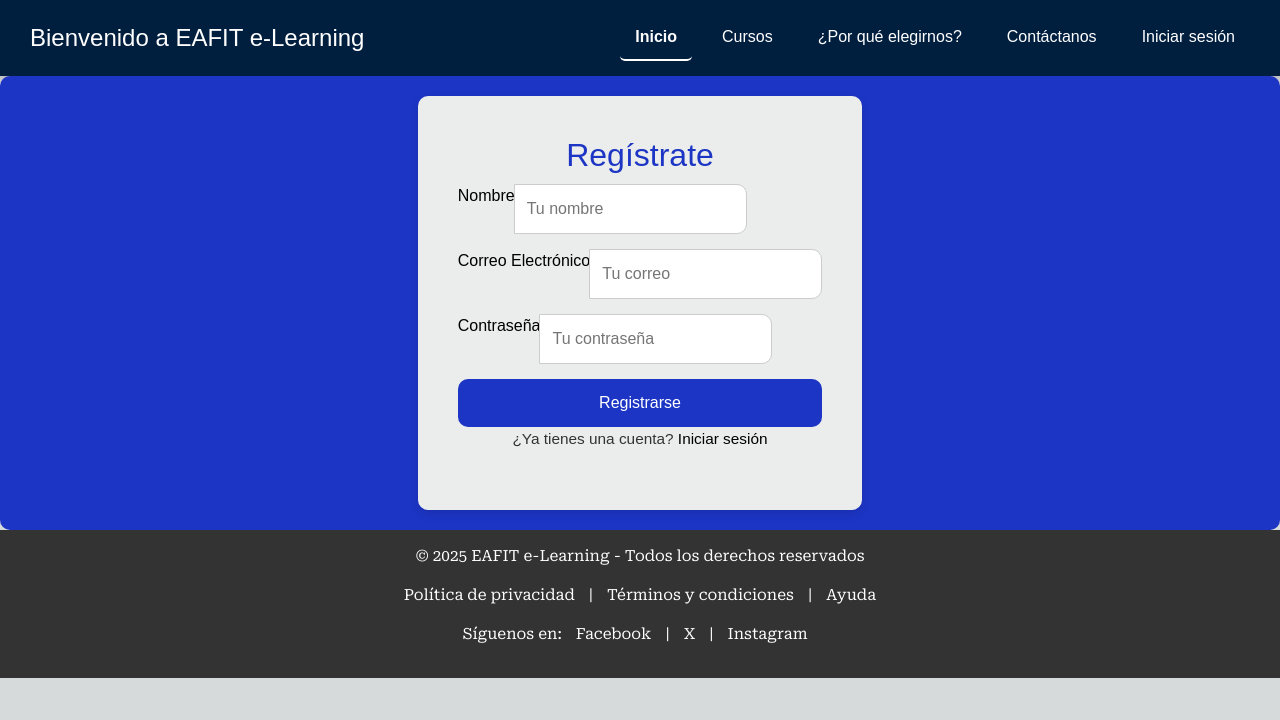
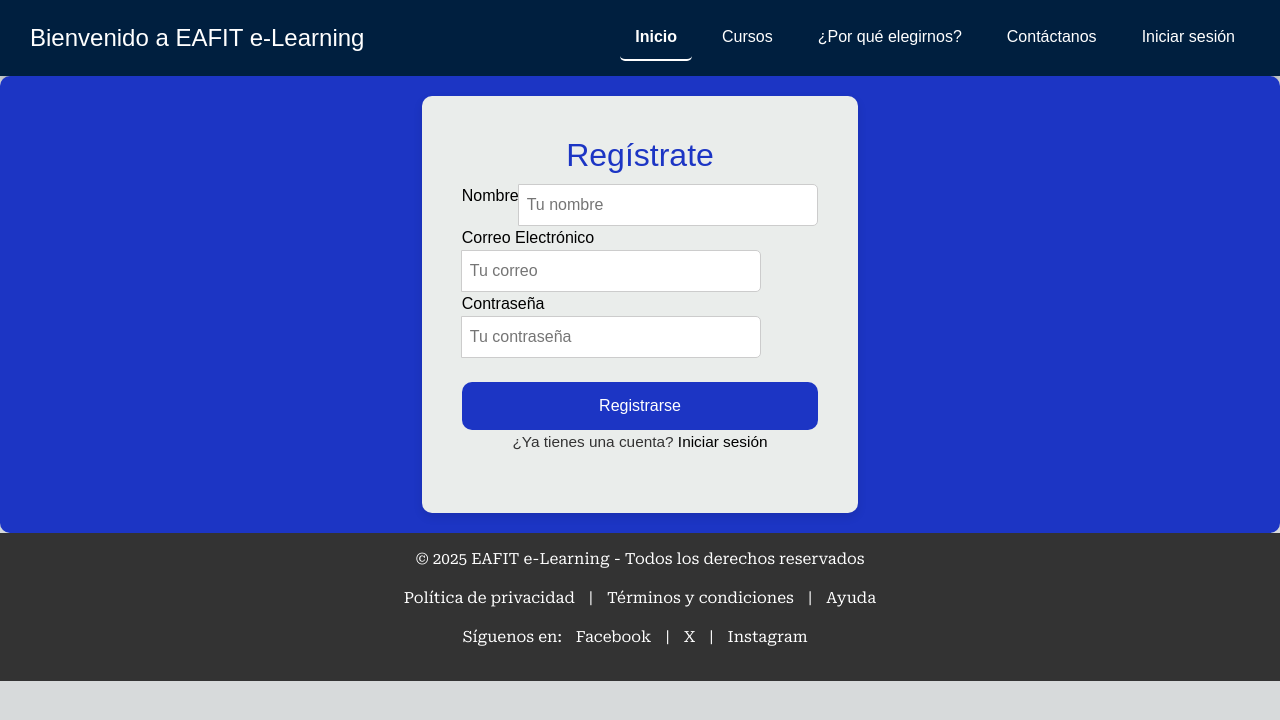
Before and after one commit to rebenew/frontendOmegaCursos, an Angular app: page /signup in a window 1280 px wide. Shown: the top 720 px of the page. Built offline with nearby package versions, Linux system fonts and the light colour scheme.

Commit message:
Improve signup page layout and styling

```diff
--- a/src/app/Pages/signup-page/signup-page.component.html
+++ b/src/app/Pages/signup-page/signup-page.component.html
@@ -3,17 +3,17 @@
         <h2>Regístrate</h2>
         <form>
             <div class="input-group">
-                <label for="name">Nombre</label>
+                <label for="name">Nombre</label><br>
                 <input type="text" id="name" placeholder="Tu nombre" required>
             </div>
             <div class="input-group">
-                <label for="email">Correo Electrónico</label>
+                <label for="email">Correo Electrónico</label><br>
                 <input type="email" id="email" placeholder="Tu correo" required>
             </div>
             <div class="input-group">
-                <label for="password">Contraseña</label>
+                <label for="password">Contraseña</label><br>
                 <input type="password" id="password" placeholder="Tu contraseña" required>
-            </div>
+            </div> <br>
             <button type="submit" class="btn">Registrarse</button>
         </form>
         <p class="login-link">¿Ya tienes una cuenta? <a routerLink="/login2" routerLinkActive="active">Iniciar sesión</a></p>
--- a/src/app/Pages/signup-page/signup-page.component.scss
+++ b/src/app/Pages/signup-page/signup-page.component.scss
@@ -48,12 +48,20 @@ body {
         display: flex;
         flex-direction: column;
 
-        input {
-            padding: 12px;
-            margin-bottom: 15px;
+        // input {
+        //     padding: 12px;
+        //     margin-bottom: 15px;
+        //     border: 1px solid #ccc;
+        //     border-radius: $border-radius;
+        //     background: $input-bg;
+        // }
+
+        .input-group input {
+            width: 100%;
+            max-width: 300px;
+            padding: 8px;
             border: 1px solid #ccc;
-            border-radius: $border-radius;
-            background: $input-bg;
+            border-radius: 5px;
         }
 
 
```
